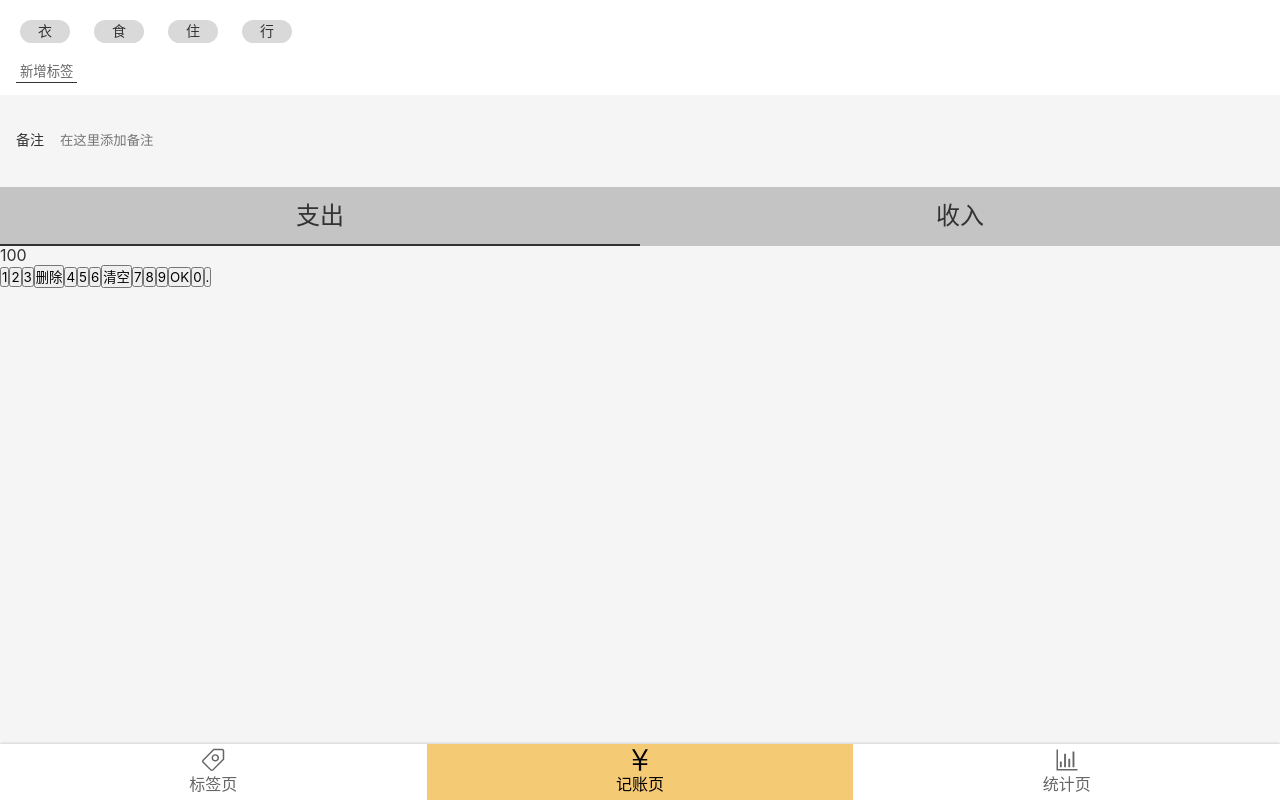
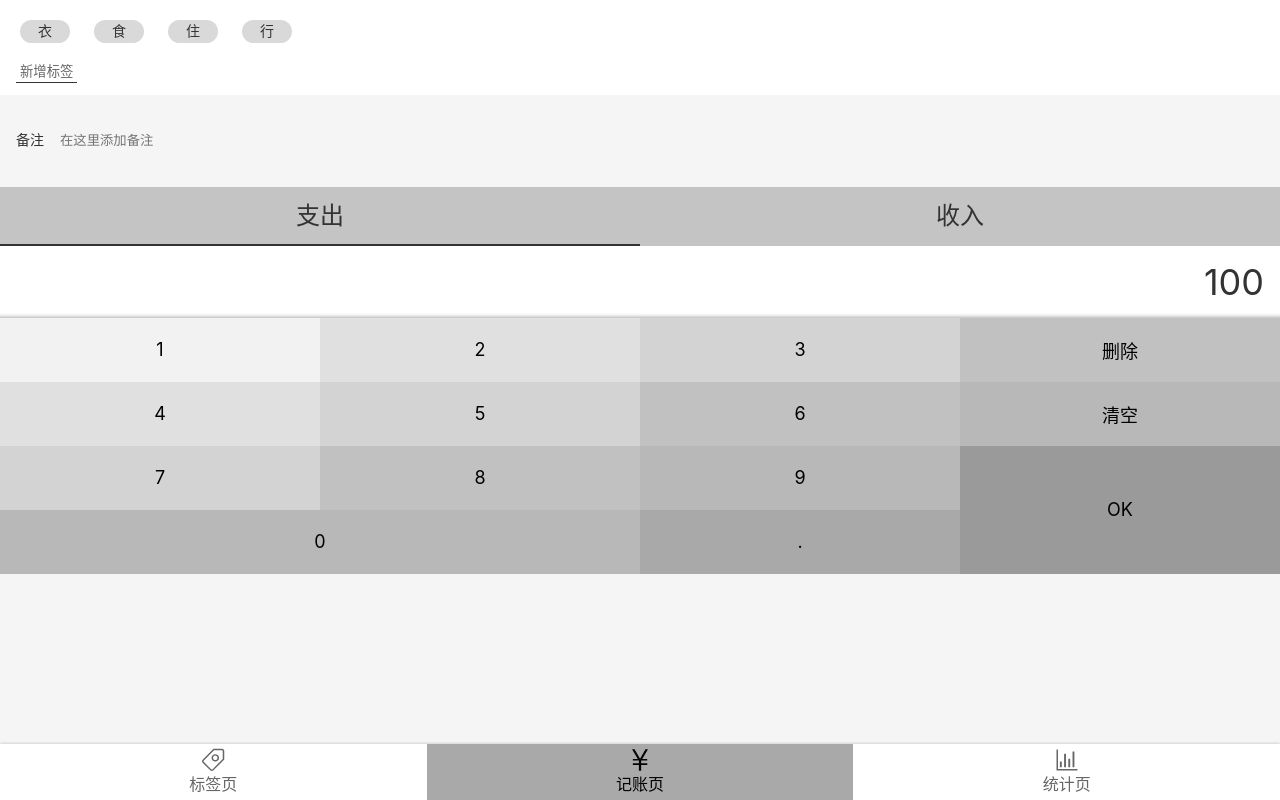
Before and after one commit to BOBOlife/life-memory-react, a React app: page /#/money in a window 1280 px wide. Built offline with nearby package versions, Linux system fonts and the light colour scheme.

Commit message:
Money.tsx 之 数字面板 UI 完成

```diff
--- a/src/components/Nav.tsx
+++ b/src/components/Nav.tsx
@@ -25,7 +25,7 @@
           fill:#666
         }
         &.selected{
-          background: #F4CA75;
+          background: #A9A9A9;
           color:#040202;
           .icon {
             fill:#040202;
--- a/src/index.scss
+++ b/src/index.scss
@@ -34,3 +34,9 @@
   height: 1em;
   display: inline-block;
 }
+
+.clearfix::after {
+  content: '';
+  display: block;
+  clear: both;
+}
--- a/src/views/Money.tsx
+++ b/src/views/Money.tsx
@@ -64,7 +64,51 @@
   }
 `;
 const NumberPadSection = styled.section`
-
+  display: flex;
+  flex-direction: column;
+  > .output {
+    background: white;
+    font-size: 36px;
+    line-height: 72px;
+    text-align: right;
+    padding: 0 16px;
+    box-shadow: inset 0 -5px 5px -5px rgba(0,0,0,0.25),inset 0 -5px 5px -5px rgba(0,0,0,0.25);
+  }
+  > .pad {
+    > button {
+      border: none;font-size: 18px;float: left;width: 25%;height: 64px;
+      &.ok{height: 128px;float: right;}
+      &.zero {width: 50%;}
+      &:nth-child(1){
+        background:#f2f2f2;
+      }
+      &:nth-child(2),
+      &:nth-child(5) {
+        background:#E0E0E0;
+      }
+      &:nth-child(3),
+      &:nth-child(6),
+      &:nth-child(9) {
+        background:#D3D3D3;
+      }
+      &:nth-child(4),
+      &:nth-child(7),
+      &:nth-child(10) {
+        background:#C1C1C1;
+      }
+      &:nth-child(8),
+      &:nth-child(11),
+      &:nth-child(13) {
+        background:#B8B8B8;
+      }
+      &:nth-child(12) {
+        background:#9A9A9A;
+      }
+      &:nth-child(14) {
+        background:#A9A9A9;
+      }
+    }
+  }
 `;
 
 
@@ -93,8 +137,8 @@
         </ul>
       </CategorySection>
       <NumberPadSection>
-        <div>100</div>
-        <div>
+        <div className="output">100</div>
+        <div className="pad clearfix">
           <button>1</button>
           <button>2</button>
           <button>3</button>
@@ -106,9 +150,9 @@
           <button>7</button>
           <button>8</button>
           <button>9</button>
-          <button>OK</button>
-          <button>0</button>
-          <button>.</button>
+          <button className="ok">OK</button>
+          <button className="zero">0</button>
+          <button className="dot">.</button>
         </div>
       </NumberPadSection>
     </Layout>
```
Also changed, not shown: src/components/Layout.tsx (+5 -5 lines).
